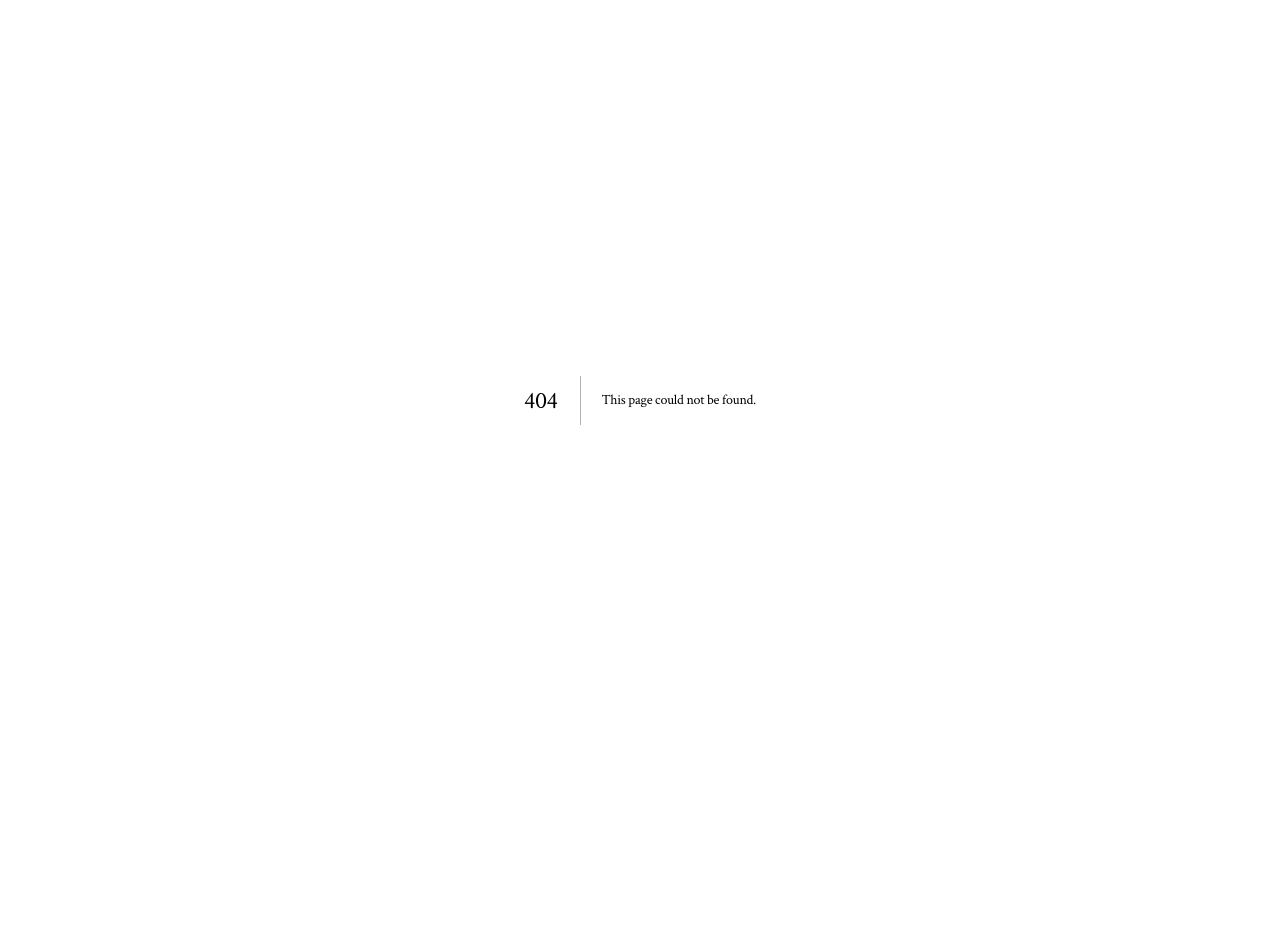
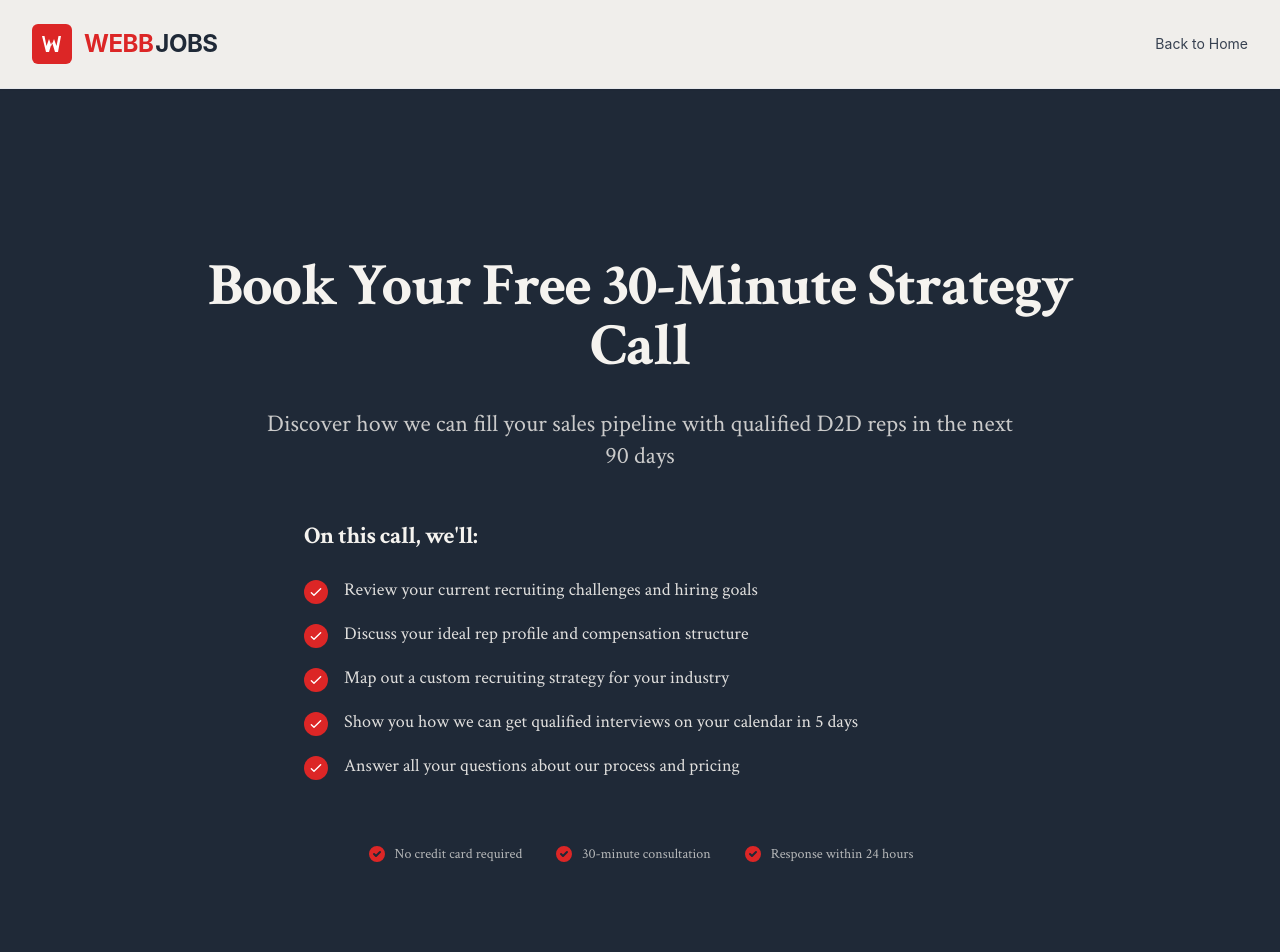
Before and after one commit to Cymoe/Webb-Jobs, a Next.js app: page /book in a window 1280 px wide. Before the commit this address had no page. Shown: the top 952 px of the page. Before the commit the page ends 800 px from the top, so only its background shows below. Built offline with nearby package versions, Linux system fonts and the light colour scheme.

Commit message:
Implement hybrid contact form strategy: create dedicated /book page for cold traffic
Co-authored-by: Webb Labs <Cymoe@users.noreply.github.com>

```diff
--- /dev/null
+++ b/app/book/page.tsx
@@ -0,0 +1,103 @@
+'use client';
+
+import ContactForm from '@/components/ContactForm';
+import Link from 'next/link';
+import WebbJobsLogo from '@/components/WebbJobsLogo';
+
+export default function BookPage() {
+  return (
+    <main className="relative min-h-screen" style={{ backgroundColor: '#F5F3EF' }}>
+      {/* Minimal Header */}
+      <header className="fixed top-0 left-0 right-0 z-50 py-6 px-8 border-b border-gray-200 shadow-sm" style={{ backgroundColor: 'rgba(245, 243, 239, 0.98)', backdropFilter: 'blur(8px)' }}>
+        <div className="max-w-7xl mx-auto flex items-center justify-between">
+          <WebbJobsLogo />
+
+          <Link
+            href="/"
+            className="text-sm text-gray-700 hover:text-gray-900 transition-colors"
+            style={{ fontFamily: 'Inter, sans-serif' }}
+          >
+            Back to Home
+          </Link>
+        </div>
+      </header>
+
+      {/* Hero Section - Dark & Focused */}
+      <section className="relative py-32 md:py-40 px-4 pt-56 md:pt-64" style={{ backgroundColor: '#1F2937' }}>
+        <div className="max-w-4xl mx-auto text-center">
+          <h1 className="text-5xl md:text-6xl font-bold mb-8 leading-tight" style={{ color: '#F5F3EF' }}>
+            Book Your Free 30-Minute Strategy Call
+          </h1>
+
+          <p className="text-xl md:text-2xl mb-12 max-w-3xl mx-auto leading-relaxed" style={{ color: 'rgba(245, 243, 239, 0.8)' }}>
+            Discover how we can fill your sales pipeline with qualified D2D reps in the next 90 days
+          </p>
+
+          {/* What Happens on the Call */}
+          <div className="max-w-2xl mx-auto text-left mb-16">
+            <h2 className="text-2xl font-bold mb-6" style={{ color: '#F5F3EF' }}>
+              On this call, we'll:
+            </h2>
+
+            <ul className="space-y-4">
+              {[
+                'Review your current recruiting challenges and hiring goals',
+                'Discuss your ideal rep profile and compensation structure',
+                'Map out a custom recruiting strategy for your industry',
+                'Show you how we can get qualified interviews on your calendar in 5 days',
+                'Answer all your questions about our process and pricing'
+              ].map((item, idx) => (
+                <li key={idx} className="flex items-start gap-4">
+                  <div className="flex-shrink-0 w-6 h-6 rounded-full flex items-center justify-center mt-1" style={{ backgroundColor: '#DC2626' }}>
+                    <svg className="w-4 h-4 text-white" fill="none" stroke="currentColor" viewBox="0 0 24 24">
+                      <path strokeLinecap="round" strokeLinejoin="round" strokeWidth={2} d="M5 13l4 4L19 7" />
+                    </svg>
+                  </div>
+                  <span className="text-lg" style={{ color: 'rgba(245, 243, 239, 0.9)' }}>
+                    {item}
+                  </span>
+                </li>
+              ))}
+            </ul>
+          </div>
+
+          {/* Trust Elements */}
+          <div className="flex flex-wrap justify-center gap-8 mb-12" style={{ color: 'rgba(245, 243, 239, 0.7)' }}>
+            <div className="flex items-center gap-2">
+              <svg className="w-5 h-5" style={{ color: '#DC2626' }} fill="currentColor" viewBox="0 0 20 20">
+                <path fillRule="evenodd" d="M10 18a8 8 0 100-16 8 8 0 000 16zm3.707-9.293a1 1 0 00-1.414-1.414L9 10.586 7.707 9.293a1 1 0 00-1.414 1.414l2 2a1 1 0 001.414 0l4-4z" clipRule="evenodd" />
+              </svg>
+              <span className="text-sm font-medium">No credit card required</span>
+            </div>
+            <div className="flex items-center gap-2">
+              <svg className="w-5 h-5" style={{ color: '#DC2626' }} fill="currentColor" viewBox="0 0 20 20">
+                <path fillRule="evenodd" d="M10 18a8 8 0 100-16 8 8 0 000 16zm3.707-9.293a1 1 0 00-1.414-1.414L9 10.586 7.707 9.293a1 1 0 00-1.414 1.414l2 2a1 1 0 001.414 0l4-4z" clipRule="evenodd" />
+              </svg>
+              <span className="text-sm font-medium">30-minute consultation</span>
+            </div>
+            <div className="flex items-center gap-2">
+              <svg className="w-5 h-5" style={{ color: '#DC2626' }} fill="currentColor" viewBox="0 0 20 20">
+                <path fillRule="evenodd" d="M10 18a8 8 0 100-16 8 8 0 000 16zm3.707-9.293a1 1 0 00-1.414-1.414L9 10.586 7.707 9.293a1 1 0 00-1.414 1.414l2 2a1 1 0 001.414 0l4-4z" clipRule="evenodd" />
+              </svg>
+              <span className="text-sm font-medium">Response within 24 hours</span>
+            </div>
+          </div>
+        </div>
+      </section>
+
+      {/* Form Section */}
+      <section className="py-20 px-4">
+        <div className="max-w-container mx-auto">
+          <ContactForm />
+        </div>
+      </section>
+
+      {/* Minimal Footer */}
+      <footer className="py-8 px-4 border-t border-gray-200" style={{ backgroundColor: '#ECE9E3' }}>
+        <div className="max-w-5xl mx-auto text-center text-gray-600 text-sm">
+          <p>&copy; {new Date().getFullYear()} Webb Jobs. All rights reserved.</p>
+        </div>
+      </footer>
+    </main>
+  );
+}
--- a/components/FloatingCTA.tsx
+++ b/components/FloatingCTA.tsx
@@ -26,17 +26,9 @@ export default function FloatingCTA() {
     setIsVisible(false);
   };
 
-  const handleClick = (e: React.MouseEvent) => {
-    e.preventDefault();
-    const contactSection = document.getElementById('contact');
-    if (contactSection) {
-      contactSection.scrollIntoView({ behavior: 'smooth' });
-      // Remove hash from URL so refresh starts at top
-      window.history.replaceState(null, '', '/');
-    }
-    // Dismiss the button after clicking
-    setIsDismissed(true);
-    setIsVisible(false);
+  const handleClick = () => {
+    // Navigate to dedicated booking page
+    window.location.href = '/book';
   };
 
   if (!isVisible) return null;
@@ -72,7 +64,7 @@ export default function FloatingCTA() {
 
         {/* Text */}
         <a
-          href="#contact"
+          href="/book"
           onClick={handleClick}
           className="text-white text-sm font-semibold hover:opacity-80 transition-opacity whitespace-nowrap cursor-pointer"
           style={{ fontFamily: 'Inter, sans-serif' }}
```
